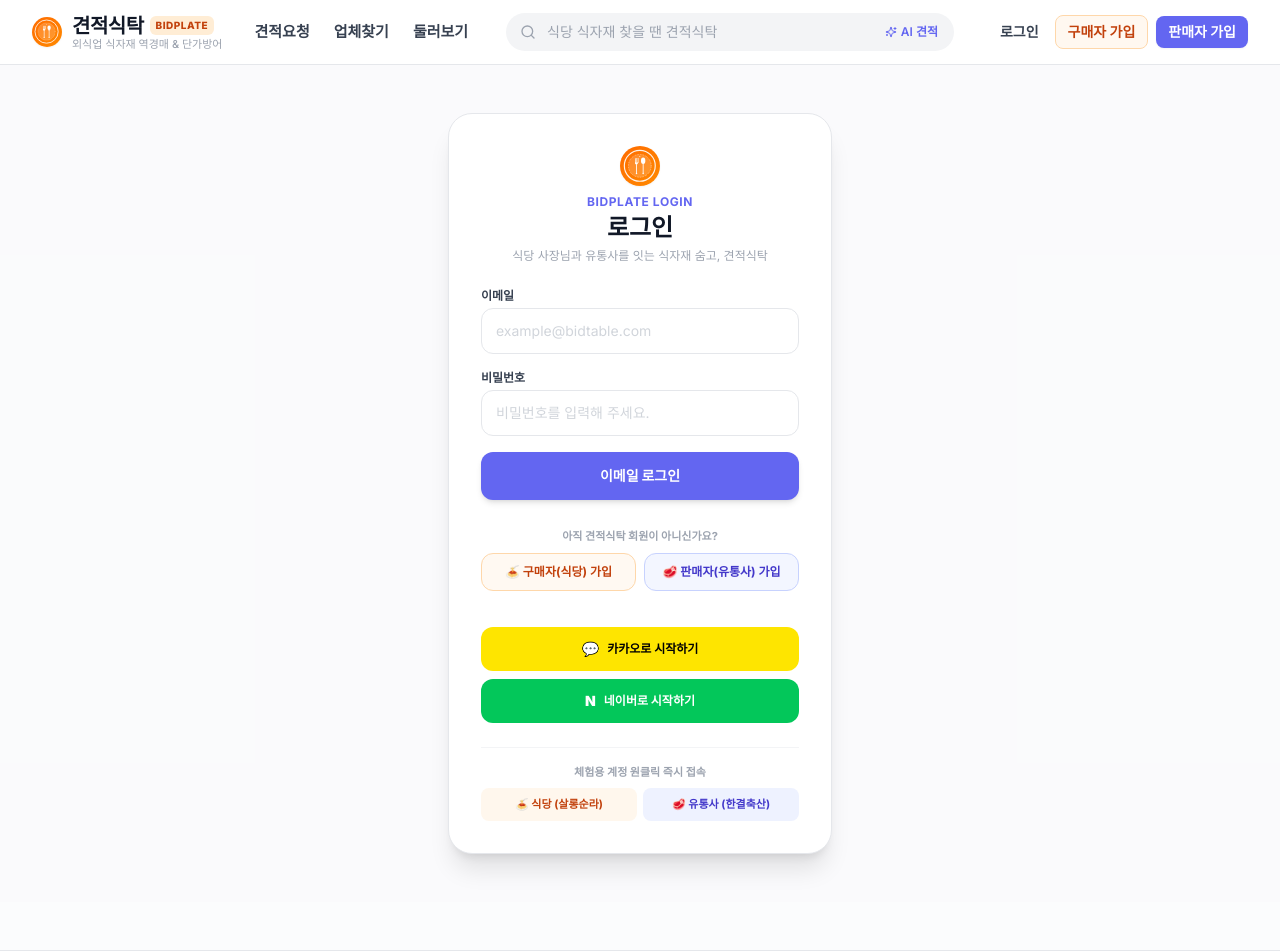
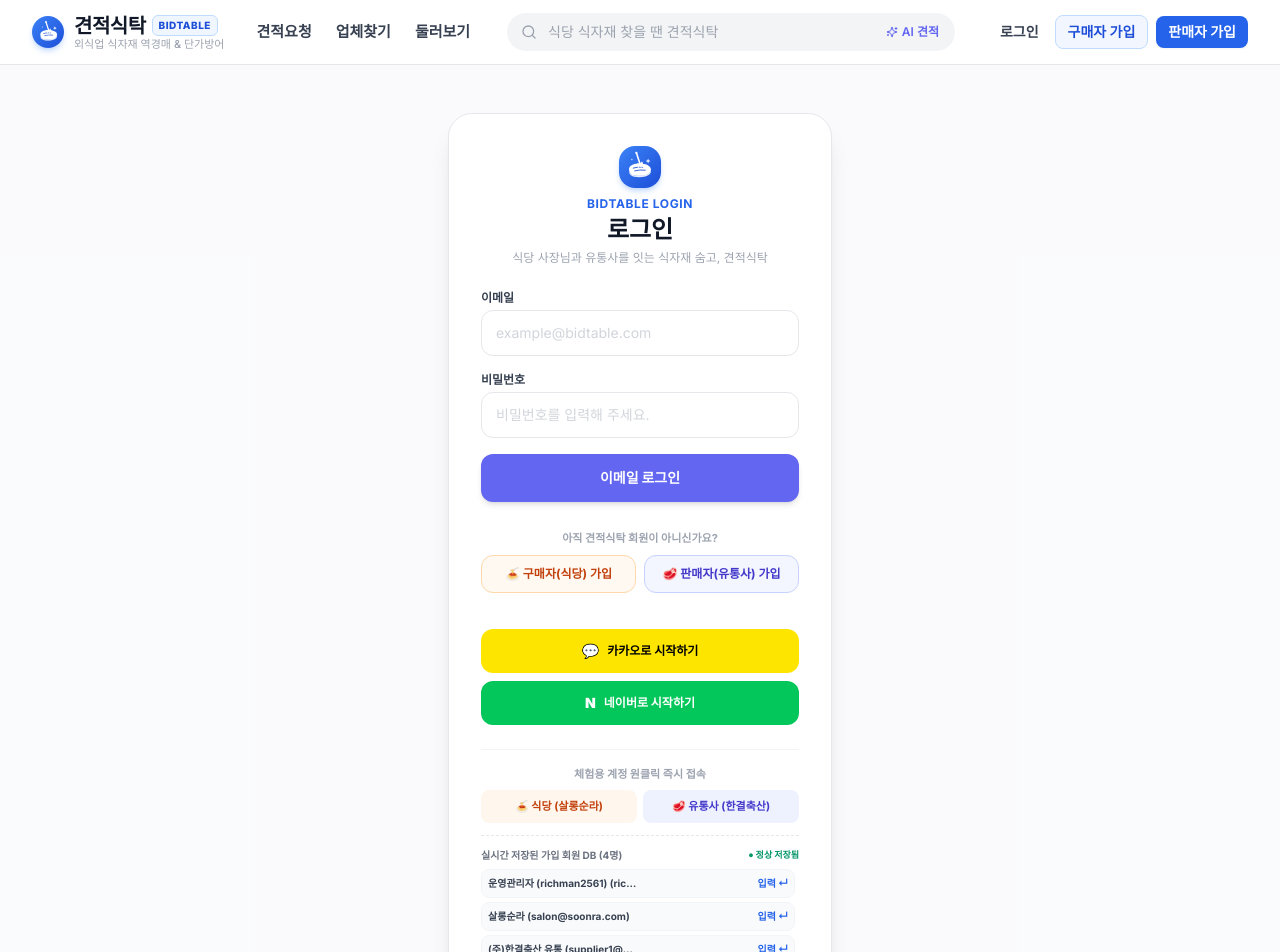
Before and after one commit to richvayne13/bid_table, a Next.js app: page /login in a window 1280 px wide. Shown: the top 952 px of the page. Built offline with nearby package versions, Linux system fonts and the light colour scheme.

Commit message:
feat: steak with fork blue logo, change theme to blue, fix login persistence after logout, and add registered users view

```diff
--- a/src/app/layout.tsx
+++ b/src/app/layout.tsx
@@ -7,7 +7,7 @@ import { Navbar } from "@/components/layout/Navbar";
 const inter = Inter({ subsets: ["latin"] });
 
 export const metadata: Metadata = {
-  title: "견적식탁 (BidPlate) - B2B 식자재 역경매 & 단가방어 플랫폼",
+  title: "견적식탁 (BidTable) - B2B 식자재 역경매 & 단가방어 플랫폼",
   description:
     "식자재 견적 요청, 최적 1사/2사 조합 매트릭스 뷰, 계약 단가 스냅샷 및 OCR 거래명세서 단가 방어 감시 플랫폼",
 };
@@ -26,7 +26,7 @@ export default function RootLayout({
             <main className="flex-1">{children}</main>
             <footer className="border-t border-gray-200 bg-white py-6 mt-12 text-center text-xs text-gray-500">
               <div className="max-w-7xl mx-auto px-4">
-                © 2026 견적식탁 (BidPlate). B2B 식자재 역경매 및 단가방어 매칭 플랫폼. All rights reserved.
+                © 2026 견적식탁 (BidTable). B2B 식자재 역경매 및 단가방어 매칭 플랫폼. All rights reserved.
               </div>
             </footer>
           </div>
--- a/src/app/login/page.tsx
+++ b/src/app/login/page.tsx
@@ -70,8 +70,8 @@ export default function LoginPage() {
         {/* 타이틀 (숨고 캡처 6 디자인 매칭) */}
         <div className="text-center flex flex-col items-center">
           <BidTableLogoIcon size="md" className="mb-2 shadow-md" />
-          <span className="text-xs font-bold text-[#6366F1] uppercase tracking-wider">
-            BIDPLATE LOGIN
+          <span className="text-xs font-bold text-blue-600 uppercase tracking-wider">
+            BIDTABLE LOGIN
           </span>
           <h1 className="text-2xl font-black text-gray-900 mt-0.5">로그인</h1>
           <p className="text-xs text-gray-400 mt-1">
@@ -172,12 +172,40 @@ export default function LoginPage() {
               🍝 식당 (살롱순라)
             </button>
             <button
-              onClick={() => handleQuickLogin("supplier1@bidplate.com")}
+              onClick={() => handleQuickLogin("supplier1@bidtable.com")}
               className="p-2 rounded-lg bg-indigo-50 hover:bg-indigo-100 text-indigo-700 text-[11px] font-bold transition-colors"
             >
               🥩 유통사 (한결축산)
             </button>
           </div>
+
+          {/* 내가 신규 가입한 계정 목록 및 원클릭 불러오기 */}
+          {registeredUsers.length > 0 && (
+            <div className="mt-3 pt-3 border-t border-dashed border-gray-200">
+              <p className="text-[10px] font-bold text-gray-500 mb-1.5 flex items-center justify-between">
+                <span>실시간 저장된 가입 회원 DB ({registeredUsers.length}명)</span>
+                <span className="text-[9px] text-emerald-600 font-extrabold">● 정상 저장됨</span>
+              </p>
+              <div className="max-h-28 overflow-y-auto space-y-1 pr-1">
+                {registeredUsers.map((u) => (
+                  <button
+                    key={u.id}
+                    type="button"
+                    onClick={() => {
+                      setEmail(u.email);
+                      setPassword(u.password || "password123");
+                    }}
+                    className="w-full text-left p-1.5 rounded-lg bg-gray-50 hover:bg-blue-50 text-[10px] text-gray-700 flex items-center justify-between transition-colors border border-gray-100"
+                  >
+                    <span className="font-bold truncate max-w-[150px]">
+                      {u.name} ({u.email})
+                    </span>
+                    <span className="text-blue-600 font-extrabold shrink-0">입력 ↵</span>
+                  </button>
+                ))}
+              </div>
+            </div>
+          )}
         </div>
       </div>
 
--- a/src/components/layout/BidTableLogo.tsx
+++ b/src/components/layout/BidTableLogo.tsx
@@ -8,17 +8,17 @@ interface BidTableLogoProps {
 }
 
 export function BidTableLogoIcon({ size = "md", className = "" }: { size?: "sm" | "md" | "lg"; className?: string }) {
-  const dim = size === "sm" ? 30 : size === "lg" ? 52 : 40;
+  const dim = size === "sm" ? 32 : size === "lg" ? 54 : 42;
 
   return (
     <div
-      className={`relative flex items-center justify-center shrink-0 rounded-full shadow-sm ${className}`}
+      className={`relative flex items-center justify-center shrink-0 rounded-2xl shadow-md shadow-blue-500/25 ${className}`}
       style={{
         width: dim,
         height: dim,
-        background: "linear-gradient(135deg, #FF6B00 0%, #FF8A00 100%)",
+        background: "linear-gradient(135deg, #3B82F6 0%, #1D4ED8 100%)",
       }}
-      title="견적식탁"
+      title="견적식탁 (BidTable)"
     >
       <svg
         viewBox="0 0 100 100"
@@ -26,55 +26,64 @@ export function BidTableLogoIcon({ size = "md", className = "" }: { size?: "sm"
         xmlns="http://www.w3.org/2000/svg"
         className="w-[84%] h-[84%]"
       >
-        {/* 1. 원형 식탁 외곽 림 (Round Dining Table Outer) */}
-        <circle
-          cx="50"
-          cy="50"
-          r="46"
-          stroke="white"
-          strokeWidth="3.5"
+        {/* 1. 도톰한 고기/스테이크 덩어리 베이스 (Juicy Meat Cut) */}
+        {/* 고기 하단 두께감 음영 */}
+        <path
+          d="M22 66 C22 56 32 50 48 49 C65 48 80 54 80 65 C80 74 68 80 50 80 C32 80 22 75 22 66 Z"
+          fill="white"
+          fillOpacity="0.25"
+        />
+        {/* 고기 본체 (스테이크 단면 실루엣) */}
+        <path
+          d="M20 60 C18 48 30 42 46 41 C64 40 82 46 82 58 C82 70 68 76 50 76 C28 76 22 71 20 60 Z"
+          fill="white"
+        />
+        {/* 고기 단면 안쪽 마블링/그릴 라인 (파란색 포인트 디테일) */}
+        <path
+          d="M32 54 Q44 50 58 52"
+          stroke="#1D4ED8"
+          strokeWidth="2.5"
+          strokeLinecap="round"
+        />
+        <path
+          d="M36 62 Q50 58 66 60"
+          stroke="#1D4ED8"
+          strokeWidth="2.5"
+          strokeLinecap="round"
+        />
+        {/* 고기 측면 두께 입체감 라인 */}
+        <path
+          d="M20 60 C20 69 28 76 48 76 C68 76 82 69 82 58 L82 64 C82 73 68 80 48 80 C28 80 20 73 20 64 Z"
+          fill="white"
+          fillOpacity="0.85"
+        />
+
+        {/* 2. 고기에 비스듬히 콕 찔려있는 포크 (Fork stabbed into meat) */}
+        <g transform="rotate(-18 52 46)">
+          {/* 포크 손잡이 (Handle) */}
+          <rect x="50" y="8" width="4.5" height="34" rx="2.25" fill="white" />
+          {/* 포크 손잡이 상단 장식 원 */}
+          <circle cx="52.25" cy="9" r="3.2" fill="white" />
+
+          {/* 포크 숄더 / 넥 (Shoulder) */}
+          <path
+            d="M44 38 Q52.25 44 60.5 38 L58.5 44 Q52.25 49 46 44 Z"
+            fill="white"
+          />
+
+          {/* 포크 3개 갈래 (Tines) - 고기 표면(y:46~56) 속으로 푹 들어간 형태 */}
+          <rect x="44.5" y="38" width="2.5" height="18" rx="1" fill="white" />
+          <rect x="51" y="38" width="2.5" height="19" rx="1" fill="white" />
+          <rect x="57.5" y="38" width="2.5" height="18" rx="1" fill="white" />
+        </g>
+
+        {/* 3. 포크가 찔린 자리 맛있는 스파클 임팩트 (Impact Star / Freshness) */}
+        <path
+          d="M72 32 L74 27 L76 32 L81 34 L76 36 L74 41 L72 36 L67 34 Z"
+          fill="white"
           opacity="0.9"
         />
-        {/* 2. 원형 식탁 내부 접시 림 (Table Inner Plate Border) */}
-        <circle
-          cx="50"
-          cy="50"
-          r="34"
-          fill="white"
-          fillOpacity="0.2"
-          stroke="white"
-          strokeWidth="2"
-          strokeDasharray="2 3"
-          opacity="0.85"
-        />
-
-        {/* 3. 좌측 포크 (Fork) */}
-        <g fill="white">
-          {/* 포크 몸체/갈래 4개 */}
-          <rect x="36" y="27" width="2" height="15" rx="1" />
-          <rect x="40" y="27" width="2" height="15" rx="1" />
-          <rect x="44" y="27" width="2" height="15" rx="1" />
-          {/* 포크 연결부 */}
-          <path
-            d="M36 38 Q40 44 44 38 L44 45 Q40 47 36 45 Z"
-            fill="white"
-          />
-          {/* 포크 손잡이 */}
-          <rect x="39" y="44" width="2.5" height="29" rx="1.25" />
-          <circle cx="40.25" cy="73" r="2.2" />
-        </g>
-
-        {/* 4. 우측 수저 (Spoon) */}
-        <g fill="white">
-          {/* 스푼 머리 (타원형) */}
-          <ellipse cx="60" cy="35" rx="6.5" ry="9.5" />
-          {/* 스푼 손잡이 */}
-          <rect x="58.75" y="43" width="2.5" height="30" rx="1.25" />
-          <circle cx="60" cy="73" r="2.2" />
-        </g>
-
-        {/* 5. 은은한 광택 스파클 (신선함) */}
-        <circle cx="50" cy="22" r="1.5" fill="white" opacity="0.9" />
+        <circle cx="28" cy="30" r="2" fill="white" opacity="0.8" />
       </svg>
     </div>
   );
@@ -94,11 +103,11 @@ export default function BidTableLogo({
       {showText && (
         <div className="flex flex-col">
           <div className="flex items-center space-x-1.5">
-            <span className="font-black tracking-tight text-gray-900 group-hover:text-orange-600 transition-colors text-lg sm:text-xl">
+            <span className="font-black tracking-tight text-gray-900 group-hover:text-blue-600 transition-colors text-lg sm:text-xl">
               견적식탁
             </span>
-            <span className="text-[10px] font-extrabold uppercase px-1.5 py-0.5 rounded-md bg-orange-100 text-orange-700 tracking-wider">
-              BidPlate
+            <span className="text-[10px] font-extrabold uppercase px-1.5 py-0.5 rounded-md bg-blue-50 text-blue-700 border border-blue-200 tracking-wider">
+              BidTable
             </span>
           </div>
           <span className="text-[11px] text-gray-400 font-medium -mt-1 hidden sm:block">
--- a/src/components/layout/Navbar.tsx
+++ b/src/components/layout/Navbar.tsx
@@ -62,24 +62,24 @@ export function Navbar() {
             <nav className="hidden md:flex items-center space-x-6 text-[15px] font-semibold text-gray-800">
               <Link
                 href="/rfq/categories"
-                className={`transition-colors hover:text-[#6366F1] ${
-                  isActive("/rfq") ? "text-[#6366F1] font-bold" : "text-gray-700"
+                className={`transition-colors hover:text-blue-600 ${
+                  isActive("/rfq") ? "text-blue-600 font-bold" : "text-gray-700"
                 }`}
               >
                 견적요청
               </Link>
               <Link
                 href="/suppliers"
-                className={`transition-colors hover:text-[#6366F1] ${
-                  isActive("/suppliers") ? "text-[#6366F1] font-bold" : "text-gray-700"
+                className={`transition-colors hover:text-blue-600 ${
+                  isActive("/suppliers") ? "text-blue-600 font-bold" : "text-gray-700"
                 }`}
               >
                 업체찾기
               </Link>
               <Link
                 href="/explore"
-                className={`transition-colors hover:text-[#6366F1] ${
-                  isActive("/explore") ? "text-[#6366F1] font-bold" : "text-gray-700"
+                className={`transition-colors hover:text-blue-600 ${
+                  isActive("/explore") ? "text-blue-600 font-bold" : "text-gray-700"
                 }`}
               >
                 둘러보기
@@ -105,8 +105,8 @@ export function Navbar() {
                   href="/rfq/new"
                   className={`px-3 py-1 rounded-xl text-xs font-bold transition-all flex items-center space-x-1 ${
                     isActive("/rfq/new")
-                      ? "bg-orange-500 text-white shadow-sm"
-                      : "bg-orange-50 text-orange-700 hover:bg-orange-100"
+                      ? "bg-blue-600 text-white shadow-sm"
+                      : "bg-blue-50 text-blue-700 hover:bg-blue-100"
                   }`}
                 >
                   <UtensilsCrossed className="w-3.5 h-3.5" />
@@ -164,7 +164,7 @@ export function Navbar() {
                   className="flex items-center space-x-1.5 px-3 py-1.5 rounded-xl border border-gray-200 bg-gray-50 hover:bg-gray-100 text-gray-800 text-xs font-bold transition-all shadow-xs"
                 >
                   {currentUser.role === "RESTAURANT" && (
-                    <Store className="w-3.5 h-3.5 text-orange-500" />
+                    <Store className="w-3.5 h-3.5 text-blue-500" />
                   )}
                   {currentUser.role === "SUPPLIER" && (
                     <Truck className="w-3.5 h-3.5 text-indigo-500" />
@@ -184,7 +184,7 @@ export function Navbar() {
 
                 <Link
                   href="/mypage"
-                  className="hidden sm:inline-flex items-center space-x-1 px-3 py-1.5 rounded-lg text-xs font-bold bg-[#6366F1] text-white hover:bg-[#4F46E5] transition-colors shadow-xs"
+                  className="hidden sm:inline-flex items-center space-x-1 px-3 py-1.5 rounded-lg text-xs font-bold bg-blue-600 text-white hover:bg-blue-700 transition-colors shadow-xs"
                 >
                   <User className="w-3.5 h-3.5" />
                   <span>마이페이지</span>
@@ -205,21 +205,21 @@ export function Navbar() {
               <div className="flex items-center space-x-1.5 sm:space-x-2">
                 <Link
                   href="/login"
-                  className="text-xs sm:text-sm font-semibold text-gray-700 hover:text-[#6366F1] px-2 py-1.5 transition-colors"
+                  className="text-xs sm:text-sm font-semibold text-gray-700 hover:text-blue-600 px-2 py-1.5 transition-colors"
                 >
                   로그인
                 </Link>
 
                 <Link
                   href="/restaurant/register"
-                  className="px-3 py-1.5 rounded-lg text-xs sm:text-sm font-bold border border-orange-200 bg-orange-50/80 hover:bg-orange-100 text-orange-700 transition-all shadow-xs"
+                  className="px-3 py-1.5 rounded-lg text-xs sm:text-sm font-bold border border-blue-200 bg-blue-50/80 hover:bg-blue-100 text-blue-700 transition-all shadow-xs"
                 >
                   구매자 가입
                 </Link>
 
                 <Link
                   href="/supplier/register"
-                  className="px-3 py-1.5 rounded-lg text-xs sm:text-sm font-bold bg-[#6366F1] hover:bg-[#4F46E5] text-white shadow-sm transition-all"
+                  className="px-3 py-1.5 rounded-lg text-xs sm:text-sm font-bold bg-blue-600 hover:bg-blue-700 text-white shadow-sm transition-all"
                 >
                   판매자 가입
                 </Link>
@@ -313,7 +313,7 @@ export function Navbar() {
                     <Link
                       href="/restaurant/register"
                       onClick={() => setMobileMenuOpen(false)}
-                      className="text-xs font-bold text-orange-700 bg-orange-50 px-2.5 py-1.5 rounded-md"
+                      className="text-xs font-bold text-blue-700 bg-blue-50 px-2.5 py-1.5 rounded-md"
                     >
                       구매자 가입
                     </Link>
--- a/src/lib/auth-storage.ts
+++ b/src/lib/auth-storage.ts
@@ -62,7 +62,7 @@ export const DEFAULT_ACCOUNTS: UserAccount[] = [
   },
   {
     id: "c0000000-0000-0000-0000-000000000001",
-    email: "supplier1@bidplate.com",
+    email: "supplier1@bidtable.com",
     password: "password123",
     name: "(주)한결축산 유통",
     role: "SUPPLIER",
@@ -79,7 +79,7 @@ export const DEFAULT_ACCOUNTS: UserAccount[] = [
   },
   {
     id: "c0000000-0000-0000-0000-000000000002",
-    email: "supplier2@bidplate.com",
+    email: "supplier2@bidtable.com",
     password: "password123",
     name: "가락농산 신선물류",
     role: "SUPPLIER",
@@ -132,6 +132,7 @@ export function registerUser(
 
   const users = getRegisteredUsers();
   const inputEmail = data.email.trim().toLowerCase();
+  const inputPassword = (data.password || "").trim();
 
   // 관리자 아이디 충돌 방지
   if (inputEmail === "richman2561" || inputEmail === "admin") {
@@ -141,7 +142,11 @@ export function registerUser(
     };
   }
 
-  const existing = users.find((u) => u.email.toLowerCase() === inputEmail);
+  const existing = users.find(
+    (u) =>
+      u.email.toLowerCase() === inputEmail ||
+      (inputEmail.includes("@") && u.email.toLowerCase().split("@")[0] === inputEmail.split("@")[0])
+  );
   if (existing) {
     return {
       success: false,
@@ -149,15 +154,24 @@ export function registerUser(
     };
   }
 
-  const newAccount: UserAccount = {
+  // 고유 세션 토큰 생성
+  const { sessionToken } = registerActiveSession(inputEmail);
+
+  const newAccount: UserAccount & { sessionToken?: string } = {
     ...data,
     id: "usr-" + Date.now().toString(36) + "-" + Math.random().toString(36).substring(2, 7),
     email: inputEmail,
+    password: inputPassword,
+    sessionToken,
     createdAt: new Date().toISOString().split("T")[0],
   };
 
   const updated = [newAccount, ...users];
-  localStorage.setItem(STORAGE_USERS_KEY, JSON.stringify(updated));
+  try {
+    localStorage.setItem(STORAGE_USERS_KEY, JSON.stringify(updated));
+  } catch (e) {
+    console.error("Failed to save registered user:", e);
+  }
 
   // 가입 즉시 세션 로그인 처리
   setCurrentSession(newAccount);
@@ -232,10 +246,15 @@ export function loginUser(
   }
 
   const normalized = loginId.trim().toLowerCase();
+  const inputPass = pass.trim();
 
   // 1. 운영관리자 전용 계정 인증 (아이디: richman2561, 비밀번호: 11qqaazz..)
-  if (normalized === "richman2561" || normalized === "richman2561@bidplate.com") {
-    if (pass === "11qqaazz..") {
+  if (
+    normalized === "richman2561" ||
+    normalized === "richman2561@bidtable.com" ||
+    normalized === "richman2561@bidplate.com"
+  ) {
+    if (inputPass === "11qqaazz..") {
       const { sessionToken, hadPreviousSession } = registerActiveSession(ADMIN_ACCOUNT.email);
       setCurrentSession({ ...ADMIN_ACCOUNT, sessionToken });
       return { success: true, user: ADMIN_ACCOUNT, hadPreviousSession };
@@ -252,18 +271,20 @@ export function loginUser(
   const target = users.find(
     (u) =>
       u.email.toLowerCase() === normalized ||
-      u.email.toLowerCase().split("@")[0] === normalized
+      u.email.toLowerCase().split("@")[0] === normalized ||
+      (normalized.includes("@") && u.email.toLowerCase() === normalized)
   );
 
   if (!target) {
     return {
       success: false,
-      error: "등록되지 않은 아이디(이메일)입니다. 아이디를 확인하거나 회원가입을 진행해 주세요.",
+      error: "등록되지 않은 아이디(이메일)입니다. 가입하신 이메일 주소를 다시 확인해 주세요.",
     };
   }
 
-  // 비밀번호 일치 검사
-  if (target.password && target.password !== pass) {
+  // 비밀번호 일치 검사 (앞뒤 공백 무시)
+  const storedPassword = (target.password || "").trim();
+  if (storedPassword && storedPassword !== inputPass) {
     return {
       success: false,
       error: "비밀번호가 일치하지 않습니다. 다시 확인해 주세요.",
```
Also changed, not shown: src/app/mypage/page.tsx (+10 -10 lines), src/app/rfq/new/page.tsx (+56 -56 lines), src/app/rfq/page.tsx (+9 -9 lines), src/components/dashboard/RestaurantDashboard.tsx (+18 -18 lines), src/contexts/RoleContext.tsx (+10 -8 lines).
